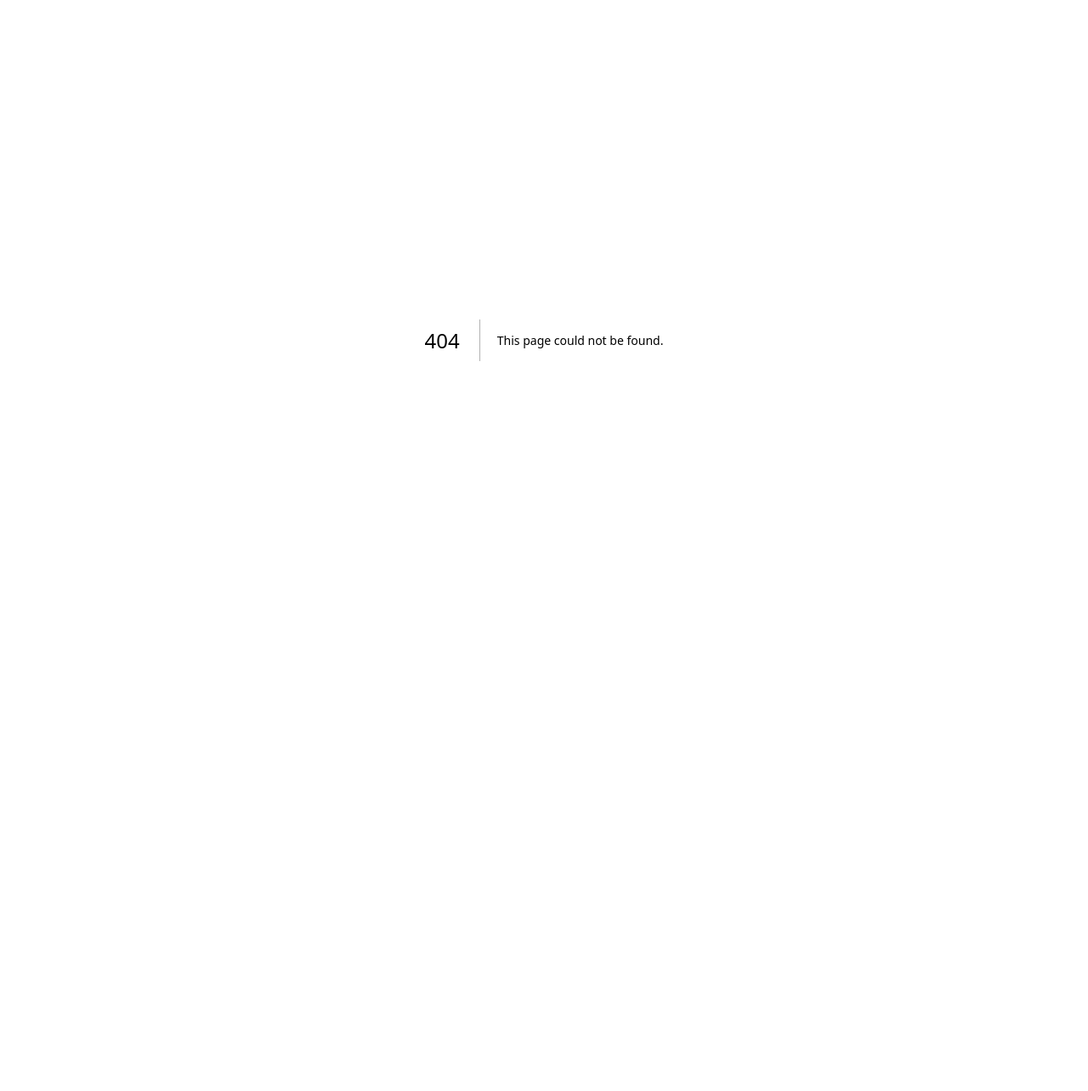
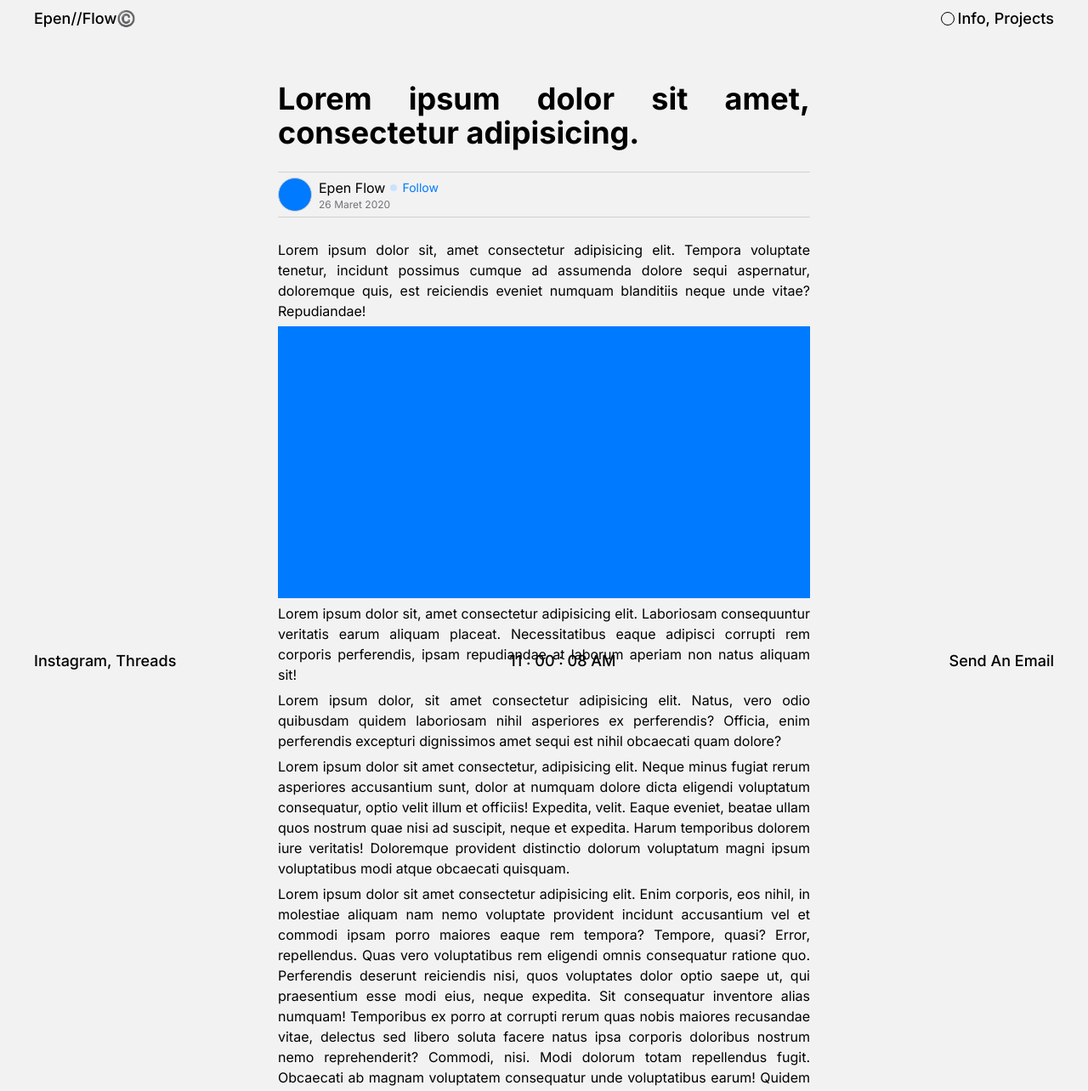
Before and after one commit to epenflow/EF-Studio, a Next.js app: page /projects in a window 1280 px wide. Before the commit this address had no page. Shown: the top 1284 px of the page at 85% size. Before the commit the page ends 800 px from the top, so only its background shows below. Built offline with nearby package versions, Linux system fonts and the light colour scheme; what tailwindcss-debug-screens would draw is missing.

Commit message:
refactor

```diff
--- /dev/null
+++ b/src/app/projects/page.tsx
@@ -0,0 +1,112 @@
+import Navigation from '@/components/Navigation/Navigation';
+import React from 'react';
+
+export default function Page() {
+	return (
+		<Navigation>
+			<main className='mt-24 px-3.5'>
+				<section className='w-full lg:w-1/2 m-auto flex flex-col gap-1.5 text-justify '>
+					<h1 className='text-4xl font-bold'>
+						Lorem ipsum dolor sit amet, consectetur adipisicing.
+					</h1>
+					<span className='block w-full h-[1px] bg-default-400 mt-5' />
+					<div className='flex items-center flex-row gap-2 capitalize '>
+						<span className='block h-10 w-10 rounded-full bg-default-500 border-default'></span>
+						<div>
+							<div className='flex flex-row gap-1.5 items-center'>
+								<h1>epen flow</h1>
+								<span className='block h-2 w-2 rounded-full bg-default-600'></span>
+								<h1 className='text-default-500 text-sm'>
+									follow
+								</h1>
+							</div>
+							<h1 className='text-xs text-zinc-500'>
+								26 maret 2020
+							</h1>
+						</div>
+					</div>
+					<span className='block w-full h-[1px] bg-default-400 mb-5' />
+					<p>
+						Lorem ipsum dolor sit, amet consectetur adipisicing
+						elit. Tempora voluptate tenetur, incidunt possimus
+						cumque ad assumenda dolore sequi aspernatur, doloremque
+						quis, est reiciendis eveniet numquam blanditiis neque
+						unde vitae? Repudiandae!
+					</p>
+					<div className='w-full h-80 bg-default-500 block'></div>
+					<p>
+						Lorem ipsum dolor sit, amet consectetur adipisicing
+						elit. Laboriosam consequuntur veritatis earum aliquam
+						placeat. Necessitatibus eaque adipisci corrupti rem
+						corporis perferendis, ipsam repudiandae at laborum
+						aperiam non natus aliquam sit!
+					</p>
+					<p>
+						Lorem ipsum dolor, sit amet consectetur adipisicing
+						elit. Natus, vero odio quibusdam quidem laboriosam nihil
+						asperiores ex perferendis? Officia, enim perferendis
+						excepturi dignissimos amet sequi est nihil obcaecati
+						quam dolore?
+					</p>
+					<p>
+						Lorem ipsum dolor sit amet consectetur, adipisicing
+						elit. Neque minus fugiat rerum asperiores accusantium
+						sunt, dolor at numquam dolore dicta eligendi voluptatum
+						consequatur, optio velit illum et officiis! Expedita,
+						velit. Eaque eveniet, beatae ullam quos nostrum quae
+						nisi ad suscipit, neque et expedita. Harum temporibus
+						dolorem iure veritatis! Doloremque provident distinctio
+						dolorum voluptatum magni ipsum voluptatibus modi atque
+						obcaecati quisquam.
+					</p>
+					<p>
+						Lorem ipsum dolor sit amet consectetur adipisicing elit.
+						Enim corporis, eos nihil, in molestiae aliquam nam nemo
+						voluptate provident incidunt accusantium vel et commodi
+						ipsam porro maiores eaque rem tempora? Tempore, quasi?
+						Error, repellendus. Quas vero voluptatibus rem eligendi
+						omnis consequatur ratione quo. Perferendis deserunt
+						reiciendis nisi, quos voluptates dolor optio saepe ut,
+						qui praesentium esse modi eius, neque expedita. Sit
+						consequatur inventore alias numquam! Temporibus ex porro
+						at corrupti rerum quas nobis maiores recusandae vitae,
+						delectus sed libero soluta facere natus ipsa corporis
+						doloribus nostrum nemo reprehenderit? Commodi, nisi.
+						Modi dolorum totam repellendus fugit. Obcaecati ab
+						magnam voluptatem consequatur unde voluptatibus earum!
+						Quidem aperiam ducimus quas enim deserunt dolore
+						mollitia, illum sunt repudiandae cumque animi ad ipsam
+						nihil laudantium? Exercitationem molestias dolore fugiat
+						at perferendis architecto distinctio eum tenetur
+						mollitia voluptatem repellendus asperiores blanditiis
+						excepturi cupiditate dolorum inventore accusantium
+						atque, est alias minus assumenda ea! Beatae error rerum
+						consequuntur.
+					</p>
+					<p>
+						Lorem ipsum dolor sit amet consectetur, adipisicing
+						elit. Quisquam porro aperiam, reprehenderit fuga labore
+						in sequi fugit voluptatibus autem dolores voluptatum
+						reiciendis omnis sit facere rerum doloremque officiis
+						assumenda obcaecati.
+					</p>
+					<p>
+						Lorem ipsum dolor sit amet consectetur adipisicing elit.
+						Iusto ducimus dolores quaerat placeat quidem et quia
+						repudiandae nam incidunt! Nulla ratione ipsa atque
+						tenetur dolores beatae. Consequatur maxime veniam
+						fugiat? Incidunt officiis atque ipsa iste! Distinctio
+						iure corrupti saepe quo ipsa tempore repudiandae
+						aspernatur, libero consequuntur deserunt pariatur optio
+						labore? Ratione porro quasi optio a cum cupiditate
+						aliquam dolorem vero. Impedit, quibusdam dicta ex eum
+						rem, at tempora ratione, porro quia quod asperiores
+						eaque doloribus cum dolorum vero possimus consequuntur
+						repellendus iure quasi suscipit. Sit fuga recusandae
+						perspiciatis neque nesciunt.
+					</p>
+				</section>
+			</main>
+		</Navigation>
+	);
+}
--- a/src/components/Main/MainSections.tsx
+++ b/src/components/Main/MainSections.tsx
@@ -1,7 +1,6 @@
 import React from 'react';
 import Cards from './Cards';
-import TerminalList from './TerminalList';
-
+const TerminalList = React.lazy(() => import('./TerminalList'));
 const MainSections = () => {
 	return (
 		<section className='overflow-hidden'>
--- a/src/components/Main/TerminalVideo.tsx
+++ b/src/components/Main/TerminalVideo.tsx
@@ -1,4 +1,3 @@
-'use client';
 import React from 'react';
 import YouTube from 'react-youtube';
 interface Props {
--- a/src/components/Navigation/NavigationWrapper.tsx
+++ b/src/components/Navigation/NavigationWrapper.tsx
@@ -4,13 +4,20 @@ import React, { HTMLAttributes } from 'react';
 interface Props extends HTMLAttributes<HTMLElement> {
 	element?: keyof React.JSX.IntrinsicElements;
 }
-const NavigationWrapper = ({ element, className, children, title }: Props) => {
+const NavigationWrapper = ({
+	element,
+	className,
+	children,
+	title,
+	id,
+}: Props) => {
 	const Element = (element as keyof JSX.IntrinsicElements) ?? 'div';
 	const wrapper = `w-screen flex flex-row justify-between items-center lg:px-10 px-2 py-2  font-bold lg:font-medium lg:text-lg capitalize text-xs`;
 	const titleWrapper = `navigation__wrapper`;
 	return (
 		<Element
 			title={title}
+			id={id}
 			className={cn(className, 'flex items-center justify-center')}>
 			<div
 				title={titleWrapper}
--- a/src/components/Terminal/TerminalHeader.tsx
+++ b/src/components/Terminal/TerminalHeader.tsx
@@ -1,9 +1,9 @@
 'use client';
 import React from 'react';
-import TerminalHeaderButton from './TerminalHeaderButton';
 import { terminalHeaderClass } from './libs/ClassName';
 import TerminalTitle from './TerminalTitle';
 import { useTerminalProvider } from '@/utils/context/TerminalContext';
+const TerminalHeaderButton = React.lazy(() => import('./TerminalHeaderButton'));
 import cn from '@/utils/cn';
 interface Props {
 	title: string;
--- a/tailwind.config.ts
+++ b/tailwind.config.ts
@@ -23,7 +23,7 @@ const config: Config = {
 					300: '#f5f5f5',
 					400: '#D0D0D0',
 					//blue
-					500: '#007AF',
+					500: '#007AFF',
 					600: '#c9e3ff',
 				},
 			},
```
